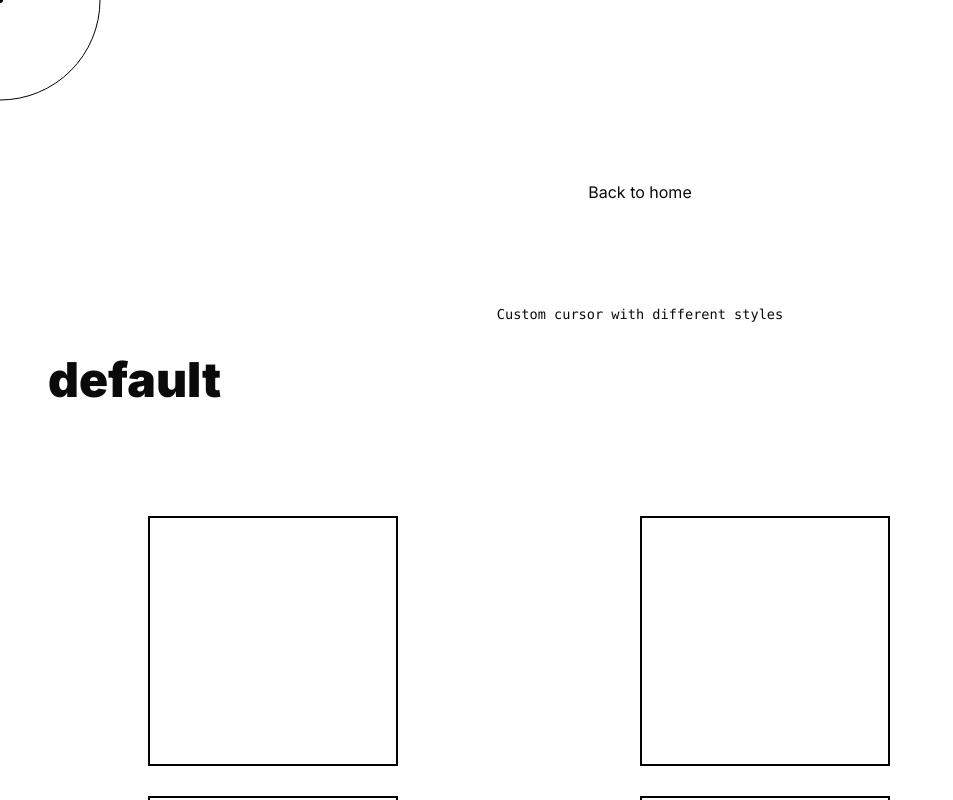
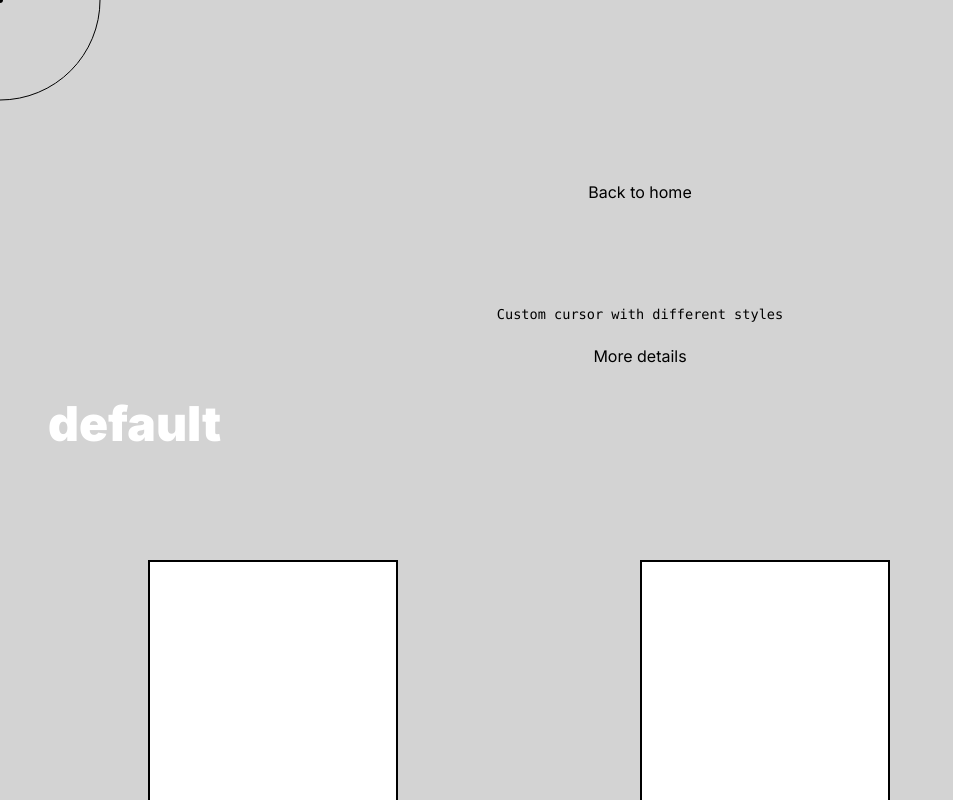
Before and after one commit to mrgreenish/interaction-demos, a Next.js app: page /custom-cursor in a window 1280 px wide. Shown: the top 800 px of the page, without its empty margins (0-953 px from the left). Built offline with nearby package versions, Linux system fonts and the light colour scheme.

Commit message:
feat(imrovements): styling

```diff
--- a/src/app/custom-cursor/page.tsx
+++ b/src/app/custom-cursor/page.tsx
@@ -1,21 +1,52 @@
 import Head from "next/head";
+import clsx from "clsx";
 import Cursor from "@components/molecules/CustomCursor/Cursor/Component";
 import { CurrentCursorDisplay } from "@components/molecules/CustomCursor/CurrentCursorDisplay/Component";
-import CursorSetter from '@components/molecules/CustomCursor/CursorSetter/Component'
-import styles from './page.module.css';
-import globalStyles from '../page.module.css'
+import CursorSetter from "@components/molecules/CustomCursor/CursorSetter/Component";
+import styles from "./page.module.css";
 import Navigation from "@/components/atoms/Navigation/Component";
+import { ReadmePanel } from "@components/organisms/ReadmePanel/Component";
+import globalStyles from "../page.module.css";
 
 export default function Home() {
-
   return (
     <>
-      <main className={globalStyles.main}>
+      <main className={clsx(globalStyles.main, globalStyles.inverted)}>
         <Navigation description="Custom cursor with different styles" />
+        <ReadmePanel
+          title="Simple rotation"
+          description={`
+            <pre><code>
+<h2>How it Works</h2>
+The default browser cursor is hidden using CSS pointer-events: none
+The custom cursor follows the mouse movement using GSAP animations
+When hovering over elements wrapped in CursorSetter:
+The cursor shape changes based on the specified type
+Optional snap-to-element behavior can be enabled
+The cursor maintains smooth movement using:
+Separate tracking for the center dot (faster) and outer cursor (slower)
+GSAP's optimized animation system
+Canvas-based rendering for the outer cursor shape
+This creates a fluid, interactive cursor experience that can adapt its appearance and behavior based on what the user is hovering over.
+
+<h2>Movement System</h2>
+The cursor movement is handled using GSAP for smooth animations:
+Uses gsap.quickTo() for performance optimization
+Separate tracking for the center dot and outer cursor
+Handles both normal movement and snap-to-element behavior
+
+
+<h2>State Management</h2>
+Uses Zustand for state management with two main stores:
+useCursorStore: Manages the current cursor type
+useCursorMotionStore: Manages cursor motion behavior (default/snap)
+
+  </pre></code>`}
+        />
         <Cursor />
         <div className={styles.content}>
           {/* <h1>{currentCursor}</h1> */}
-          <CurrentCursorDisplay/>
+          <CurrentCursorDisplay />
           <div className={styles.grid}>
             <CursorSetter cursor="shrink">
               <div className={styles.box}></div>
--- a/src/app/globals.css
+++ b/src/app/globals.css
@@ -89,6 +89,8 @@ html,
 body {
   max-width: 100vw;
   overflow-x: hidden;
+  background-color: black;
+  color: white;
 }
 
 a {
@@ -108,55 +110,25 @@ a {
 
 @layer base {
   :root {
-
-    --background: 0 0% 100%;
-
-    --foreground: 0 0% 3.9%;
-
-    --card: 0 0% 100%;
-
-    --card-foreground: 0 0% 3.9%;
-
-    --popover: 0 0% 100%;
-
-    --popover-foreground: 0 0% 3.9%;
-
-    --primary: 0 0% 9%;
-
-    --primary-foreground: 0 0% 98%;
-
-    --secondary: 0 0% 96.1%;
-
-    --secondary-foreground: 0 0% 9%;
-
-    --muted: 0 0% 96.1%;
-
-    --muted-foreground: 0 0% 45.1%;
-
-    --accent: 0 0% 96.1%;
-
-    --accent-foreground: 0 0% 9%;
-
+    --background: 0 0% 0%;
+    --foreground: 0 0% 100%;
+    --card: 0 0% 0%;
+    --card-foreground: 0 0% 100%;
+    --popover: 0 0% 0%;
+    --popover-foreground: 0 0% 100%;
+    --primary: 0 0% 98%;
+    --primary-foreground: 0 0% 0%;
+    --secondary: 0 0% 14.9%;
+    --secondary-foreground: 0 0% 100%;
+    --muted: 0 0% 14.9%;
+    --muted-foreground: 0 0% 63.9%;
+    --accent: 0 0% 14.9%;
+    --accent-foreground: 0 0% 100%;
     --destructive: 0 84.2% 60.2%;
-
     --destructive-foreground: 0 0% 98%;
-
-    --border: 0 0% 89.8%;
-
-    --input: 0 0% 89.8%;
-
-    --ring: 0 0% 3.9%;
-
-    --chart-1: 12 76% 61%;
-
-    --chart-2: 173 58% 39%;
-
-    --chart-3: 197 37% 24%;
-
-    --chart-4: 43 74% 66%;
-
-    --chart-5: 27 87% 67%;
-
+    --border: 0 0% 14.9%;
+    --input: 0 0% 14.9%;
+    --ring: 0 0% 83.1%;
     --radius: 0.5rem;
   }
   .dark {
--- a/src/app/page.module.css
+++ b/src/app/page.module.css
@@ -12,7 +12,13 @@
   & h1 {
     font-size: 3rem;
     font-weight: 900;
+    color: white;
   }
+}
+
+.inverted {
+  color: black;
+  background-color: lightgray;
 }
 
 .description {
@@ -58,10 +64,10 @@
 .card {
   padding: 1rem 1.2rem;
   border-radius: var(--border-radius);
-  background: rgba(var(--card-rgb), 0);
-  border: 1px solid rgba(var(--card-border-rgb), 0);
+  background: rgba(255, 255, 255, 0.1);
+  border: 1px solid rgba(255, 255, 255, 0.1);
   transition: background 200ms, border 200ms, box-shadow 0.22s ease-out;
-  box-shadow: rgba(0, 0, 0, 0.1) 0px 4px 6px -1px, rgba(0, 0, 0, 0.06) 0px 2px 4px -1px;
+  box-shadow: rgba(255, 255, 255, 0.1) 0px 4px 6px -1px, rgba(255, 255, 255, 0.06) 0px 2px 4px -1px;
   will-change: background, border, box-shadow;
 }
 
@@ -94,8 +100,9 @@
   width: 100%;
   height: 100vh;
   position: relative;
-  background-color: lightblue;
+  background-color: #111;
   padding: 2rem;
+  color: white;
 }
 
 .center {
@@ -136,9 +143,9 @@
 /* Enable hover only on non-touch devices */
 @media (hover: hover) and (pointer: fine) {
   .card:hover {
-    background: rgba(var(--card-rgb), 0.1);
-    border: 1px solid rgba(var(--card-border-rgb), 0.15);
-    box-shadow: rgba(0, 0, 0, 0.1) 0px 2px 1px -1px, rgba(0, 0, 0, 0.06) 0px 2px 0px -1px;
+    background: rgba(255, 255, 255, 0.15);
+    border: 1px solid rgba(255, 255, 255, 0.2);
+    box-shadow: rgba(255, 255, 255, 0.1) 0px 2px 1px -1px, rgba(255, 255, 255, 0.06) 0px 2px 0px -1px;
   }
 
   .card:hover span {
--- a/src/components/molecules/MouseFollow/styles.module.css
+++ b/src/components/molecules/MouseFollow/styles.module.css
@@ -9,7 +9,7 @@
   position: absolute;
   left: 0;
   top: 0;
-  background-color: #ebf8ff; /* This is the color for bg-blue-100 */
+  background-color: rgb(0, 157, 255);
   z-index: 10;
   will-change: transform;
   pointer-events: none;
```
Also changed, not shown: src/app/timeline/page.tsx (+77 -44 lines), src/components/organisms/TimelineBasicsStart/Component.tsx (+17 -13 lines). Lines whose indentation alone changed are shown as unchanged.
